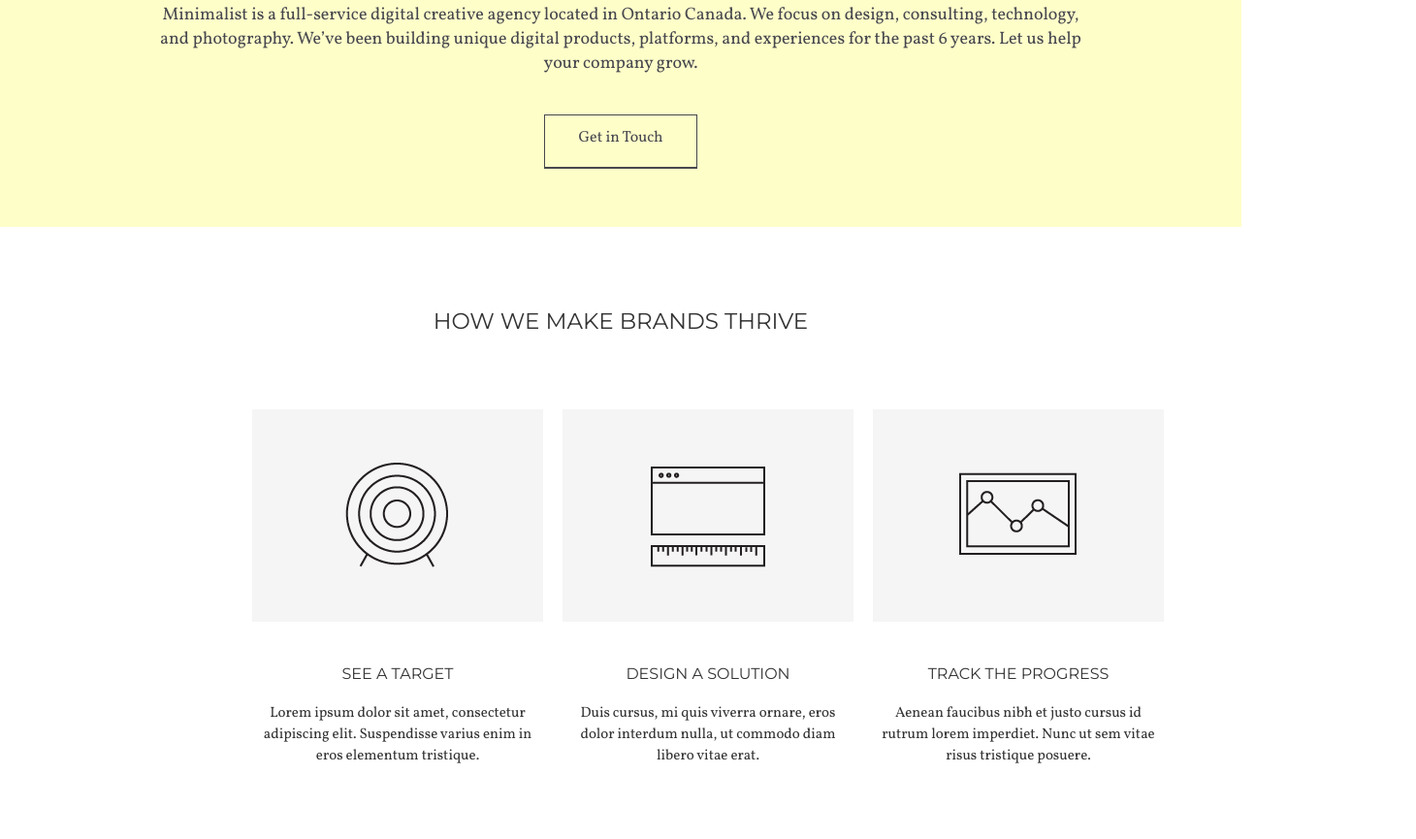
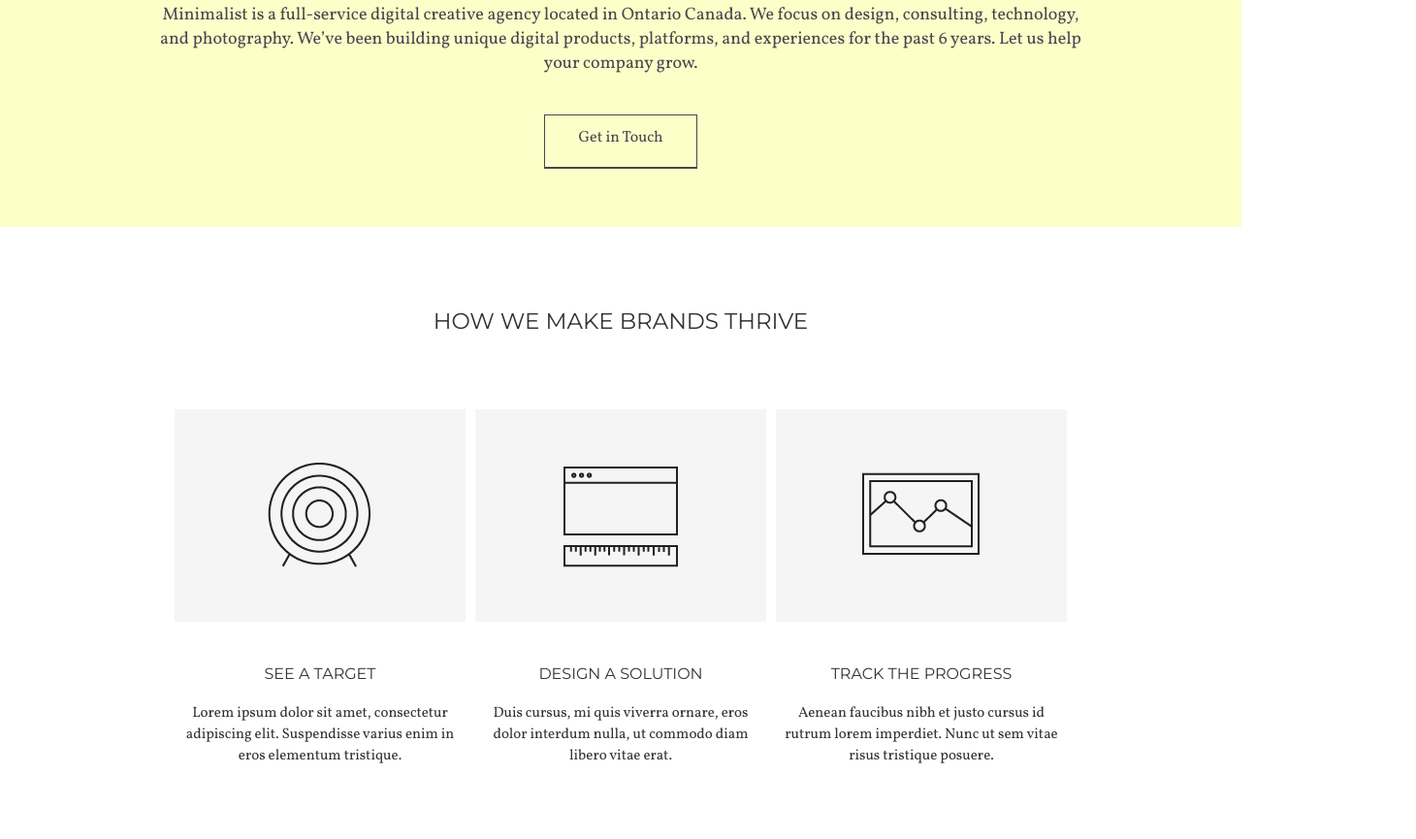
Before and after one commit to andriikoo/AndriikooMinimal, a plain HTML site: page index.html in a window 1280 px wide. Shown: the part 553-1418 px from the top of the page at 97% size, 1460 px wide, since content can reach past the window. Drawn offline with Linux system fonts and the light colour scheme.

Commit message:
Update main.css

```diff
--- a/style/main.css
+++ b/style/main.css
@@ -137,11 +137,11 @@ h2{
 
 .sec-3 .frame-container{
     display: inline-flex;
-    margin: 0 250px 0;
-}
-
-.sec-3 .item{
-    margin: 0 10px 0;
+    flex-wrap: wrap;
+    text-align: center;
+    justify-content: center;
+    gap: 10px;
+    max-width: 960px;
 }
 
 .sec-3 .frame-container h2{
```
